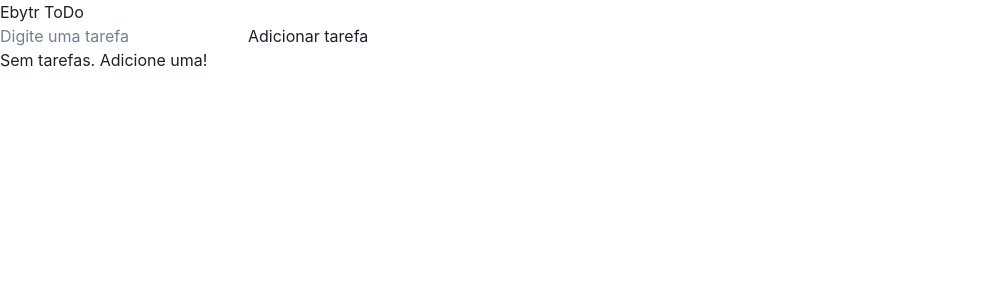
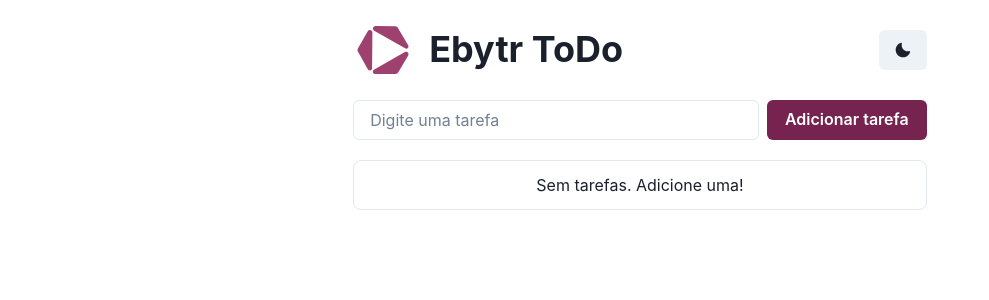
Before and after one commit to jonathan-f-silva/project-ebytr, a React (Vite) app in the folder ui/: page / in a window 1280 px wide. Shown: the top 300 px of the page, without its empty margins (0-989 px from the left). Built offline with nearby package versions, Linux system fonts and the light colour scheme.

Commit message:
💄 style: Tapa geral de estilo!

```diff
--- a/ui/src/App.tsx
+++ b/ui/src/App.tsx
@@ -1,13 +1,28 @@
+import {
+  Container, HStack, Heading, Image, useColorMode, Button,
+} from '@chakra-ui/react';
+import { MoonIcon, SunIcon } from '@chakra-ui/icons';
+
 import Todos from './pages/Todos';
 
+import ebytrLogo from './assets/ebytr.svg';
+
 function App() {
+  const { colorMode, toggleColorMode } = useColorMode();
   return (
-    <div className="App">
-      <header className="App-header">
-        <h1>Ebytr ToDo</h1>
-      </header>
+    <Container>
+      {/* Inspiração: https://chakra-templates.dev/navigation/navbar */}
+      <HStack justifyContent="space-between" my={ 5 }>
+        <HStack as="header" alignItems="center" spacing={ 4 }>
+          <Image boxSize="60px" src={ ebytrLogo } alt="logo da Ebytr" />
+          <Heading>Ebytr ToDo</Heading>
+        </HStack>
+        <Button onClick={ toggleColorMode }>
+          {colorMode === 'light' ? <MoonIcon /> : <SunIcon />}
+        </Button>
+      </HStack>
       <Todos />
-    </div>
+    </Container>
   );
 }
 
--- a/ui/src/components/TodosHeader.tsx
+++ b/ui/src/components/TodosHeader.tsx
@@ -1,3 +1,4 @@
+import { Button, HStack, Input, InputGroup, InputRightElement } from '@chakra-ui/react';
 import { useContext, useState } from 'react';
 import { TodosContextType } from '../@types/custom';
 import { TodosContext } from '../context/TodosContext';
@@ -13,21 +14,23 @@ export default function TodosHeader() {
   };
 
   return (
-    <div>
-      <input
+    <HStack mb={ 5 }>
+      <Input
         data-testid={ TEST_IDS.todoInput }
         placeholder="Digite uma tarefa"
         onChange={ (e) => setInputText(e.target.value) }
         value={ inputText }
       />
-      <button
+      <Button
+        colorScheme="brand"
         data-testid={ TEST_IDS.todoAddButton }
         type="button"
         onClick={ sendTodo }
         disabled={ inputText === '' }
+        minW="10rem"
       >
         Adicionar tarefa
-      </button>
-    </div>
+      </Button>
+    </HStack>
   );
 }
--- a/ui/src/components/TodosList.tsx
+++ b/ui/src/components/TodosList.tsx
@@ -1,3 +1,4 @@
+import { Badge, Box, Flex, HStack, Text, VStack } from '@chakra-ui/react';
 import { useContext } from 'react';
 import { TodosContextType } from '../@types/custom';
 import { TodosContext } from '../context/TodosContext';
@@ -6,17 +7,34 @@ import TEST_IDS from '../testIds';
 export default function TodoList() {
   const { todos } = useContext(TodosContext) as TodosContextType;
 
-  if (!todos.length) return <div>Sem tarefas. Adicione uma!</div>;
+  if (!todos.length) {
+    return (
+      <Flex
+        justifyContent="center"
+        borderWidth="1px"
+        borderRadius="lg"
+        p="3"
+      >
+        <Text>Sem tarefas. Adicione uma!</Text>
+      </Flex>
+    );
+  }
 
   return (
-    <ul data-testid={ TEST_IDS.todoList }>
+    <VStack
+      data-testid={ TEST_IDS.todoList }
+      align="flex-start"
+      borderWidth="1px"
+      borderRadius="lg"
+      p="2"
+    >
       { todos.map(({ id, description, status, createdAt }) => (
-        <li key={ id }>
-          <span>{description}</span>
-          <span>{status}</span>
-          <span>{createdAt.toLocaleDateString()}</span>
-        </li>
+        <HStack key={ id } p="1">
+          <Badge>{createdAt.toLocaleDateString()}</Badge>
+          <Badge>{status}</Badge>
+          <Text>{description}</Text>
+        </HStack>
       ))}
-    </ul>
+    </VStack>
   );
 }
--- a/ui/src/main.tsx
+++ b/ui/src/main.tsx
@@ -1,12 +1,42 @@
 import React from 'react';
-import { ChakraProvider } from '@chakra-ui/react';
+import { ChakraProvider, extendTheme } from '@chakra-ui/react';
 import ReactDOM from 'react-dom/client';
 import App from './App';
 import { TodosProvider } from './context/TodosContext';
 
+const customTheme = extendTheme({
+  semanticTokens: {
+    colors: {
+      error: 'red.500',
+      success: 'green.500',
+      primary: {
+        default: 'pink.800',
+        _dark: 'red.400',
+      },
+      secondary: {
+        default: 'red.800',
+        _dark: 'red.700',
+      },
+    },
+  },
+  colors: {
+    brand: {
+      50: '#E4A4C6',
+      100: '#DA81B0',
+      200: '#CF5D9A',
+      300: '#C53A84',
+      400: '#9E2E6A',
+      500: '#76234F',
+      600: '#4F1735',
+      700: '#270C1A',
+    },
+  },
+});
+
 ReactDOM.createRoot(document.getElementById('root')!).render(
   <React.StrictMode>
-    <ChakraProvider>
+    <ChakraProvider theme={ customTheme }>
+      {/* <ChakraProvider>  */}
       <TodosProvider>
         <App />
       </TodosProvider>
--- a/ui/src/pages/Todos.tsx
+++ b/ui/src/pages/Todos.tsx
@@ -1,11 +1,12 @@
+import { Box } from '@chakra-ui/react';
 import TodosHeader from '../components/TodosHeader';
 import TodoList from '../components/TodosList';
 
 export default function Todos() {
   return (
-    <div>
+    <Box as="main">
       <TodosHeader />
       <TodoList />
-    </div>
+    </Box>
   );
 }
```
Also changed, not shown: ui/src/assets/ebytr.svg (added).
